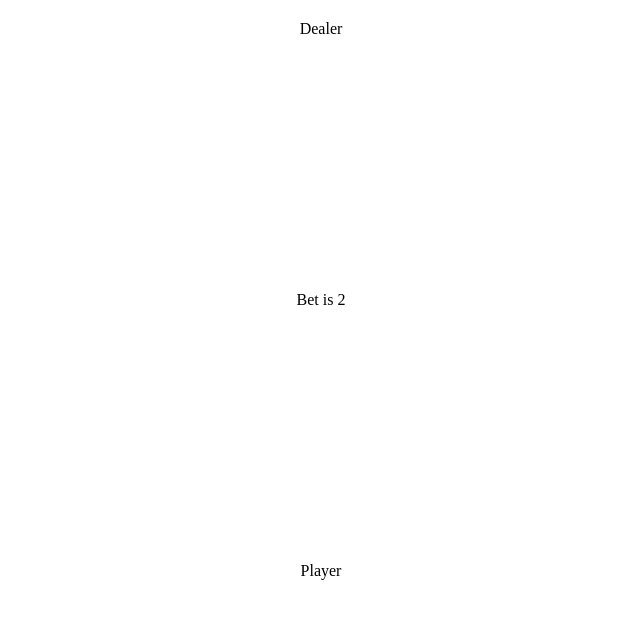
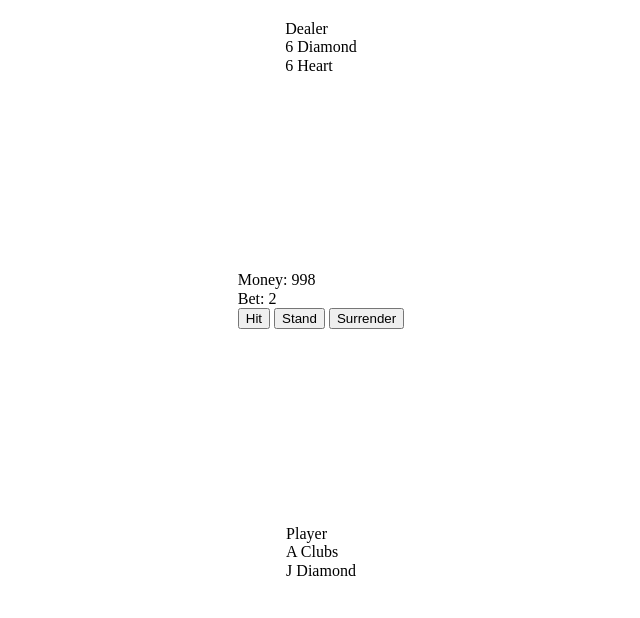
Before and after one commit to 1qlee/blackjack, a plain HTML site: page index.html in a window 1280 px wide. Both pictures are taken after a click on the button "Make Bet". Shown: the whole page, without its empty margins (319-959 px from the left). Drawn offline with nearby package versions, Linux system fonts and the light colour scheme.

Commit message:
Interactions, players, stuck on removing cards from deck after dealing

```diff
--- a/index.html
+++ b/index.html
@@ -14,21 +14,29 @@
       <div id="board">
         <div id="dealer">
           <h1>Dealer</h1>
-          <div class="dealer-cards">
+          <div id="dealer-cards">
 
           </div>
         </div>
         <div class="interaction">
-          <h1 id="bet-amount"></h1>
-          <p id="bet-error">
-
-          </p>
-          <input id="bet" type="number" value="2" min="2" />
-          <button id="bet-button" for="bet" type="submit" name="button">Make Bet</button>
+          <div class="action-texts">
+            <p id="player-money"></p>
+            <p id="bet-amount"></p>
+            <p id="bet-error"></p>
+          </div>
+          <div class="action-bet">
+            <input id="bet" type="number" value="2" min="2" />
+            <button id="bet-button" for="bet" type="submit" name="button">Make Bet</button>
+          </div>
+          <div class="action-buttons">
+            <button type="button" name="hit">Hit</button>
+            <button type="button" name="stand">Stand</button>
+            <button type="button" name="surrender">Surrender</button>
+          </div>
         </div>
         <div id="player">
           <h1>Player</h1>
-          <div class="player-cards">
+          <div id="player-cards">
 
           </div>
         </div>
--- a/script.js
+++ b/script.js
@@ -1,47 +1,75 @@
 $(document).ready(function() {
+  var button = $("#bet-button");
+  var money = 1000;
+
   var values = [2,3,4,5,6,7,8,9,10,"J", "Q", "K", "A"];
   var suits = ["Diamond", "Clubs", "Heart", "Spade"]
   var deck = [];
-  var button = $("#bet-button");
+
+  function makeDeck(values, suits, deck) {
+    for (var i = 0; i < suits.length; i++) {
+       var suit = suits[i];
+
+       for (var n = 0 ; n < values.length; n++) {
+         var value = values[n];
+         var card = {value: value, suit: suit};
+         deck.push(card);
+       }
+    }
+  }
 
   makeDeck(values, suits, deck);
 
+  setMoney(money);
+
   button.on("click", function() {
     var bet = $("#bet").val();
-    storeBet(bet);
+    storeBet(bet, money, deck);
   });
+
+  console.log(deck);
 
 });
 
-function makeDeck(values, suits, deck) {
-  for (var i = 0; i < suits.length; i++) {
-     var suit = suits[i];
+function dealCards(deck) {
+  var dealer = $("#dealer-cards");
+  var player = $("#player-cards");
 
-     for (var n = 0 ; n < values.length; n++) {
-       var value = values[n];
-       var card = {value: value, suit: suit};
-       deck.push(card);
-     }
+  function dealCard(person) {
+    var card = deck[Math.floor(Math.random() * deck.length)];
+    person.append($("<p></p>").append(card.value + " " + card.suit));
+    deck.splice(deck.indexOf(), 1);
+    console.log(deck);
   }
+
+  dealCard(dealer);
+  dealCard(player);
+  dealCard(dealer);
+  dealCard(player);
 }
 
-function dealCards(deck) {
-  var randomCard = deck[Math.floor(Math.random() * deck.length)];
-  console.log(randomCard);
-  var dealerCard = $("<p></p>")
-  $(".dealer-cards").append(dealerCard.append(randomCard.value + randomCard.suit));
-}
-
-function storeBet(bet) {
+function storeBet(bet, money, deck) {
   if (bet < 2) {
     console.log("Invalid bet amount");
     $("#bet-amount").text("");
     $("#bet-error").text("Bet must be >= 2");
   }
+  else if (bet > money) {
+    console.log("Bet amount greater than money");
+    $("#bet-amount").text("");
+    $("#bet-error").text("You don't have enough money!");
+  }
   else {
     console.log("Bet is " + bet);
     $("#bet-error").text("");
-    $("#bet-amount").text("Bet is " + bet);
+    $("#bet-amount").text("Bet: " + bet);
     $("#bet, #bet-button").hide();
+    setMoney(money - bet);
+    return dealCards(deck);
   }
 }
+
+function setMoney(money) {
+  var moneyCounter = $("#player-money");
+  moneyCounter.text("Money: "+ money);
+}
```
